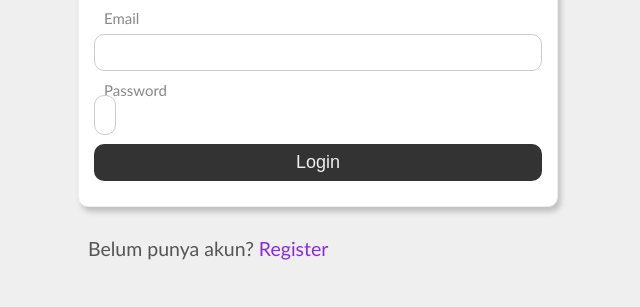
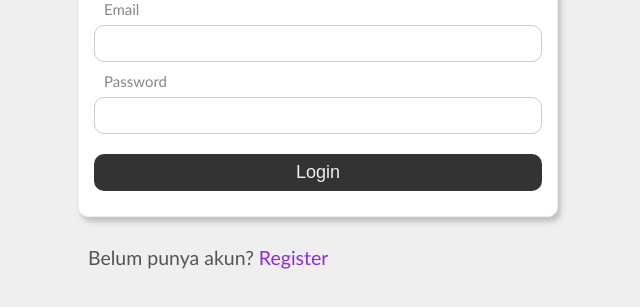
Before and after one commit to dhenfie/simple-login-webcomponent, a website with bundled scripts: page index.html in a window 1280 px wide. Shown: the part 297-604 px from the top of the page, without its empty margins (322-962 px from the left). Built offline with nearby package versions, Linux system fonts and the light colour scheme.

Commit message:
fix : input form ngaco

```diff
--- a/index.html
+++ b/index.html
@@ -35,8 +35,12 @@
                         </div>
                         <div class="form-group">
                             <label for="password"> Password </label>
-                            <inputls -al ~/.ssh type="password" id="password"
-                            value="" class="form-control" />
+                            <input
+                                type="password"
+                                id="password"
+                                value=""
+                                class="form-control"
+                            />
                         </div>
 
                         <div class="form-group">
```
